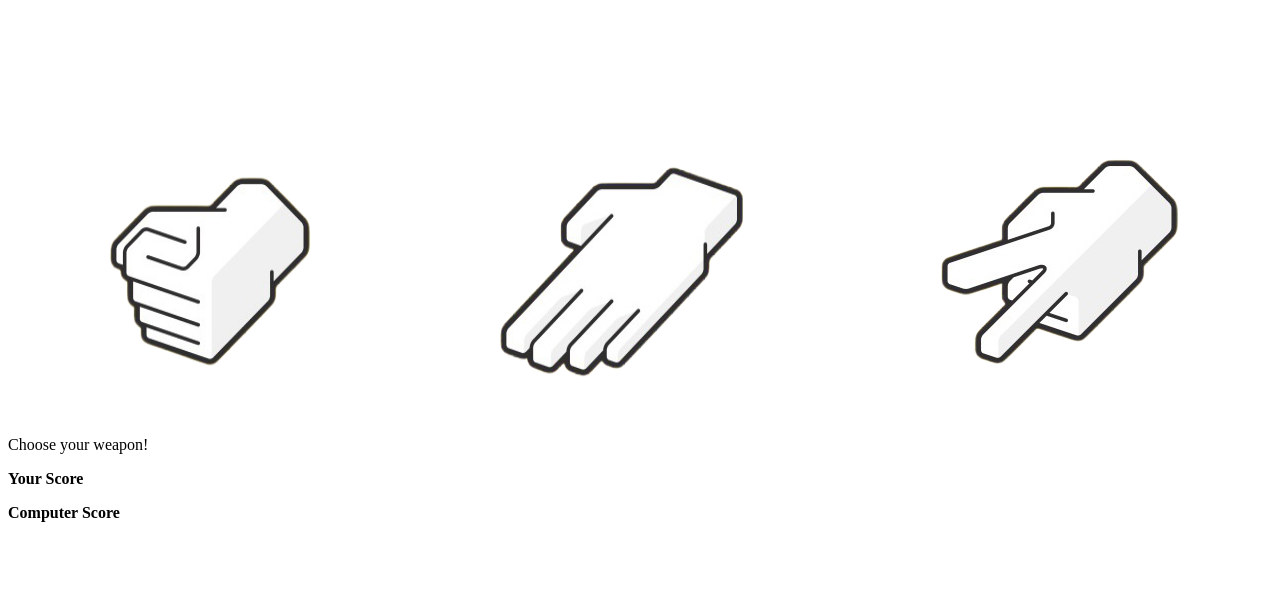
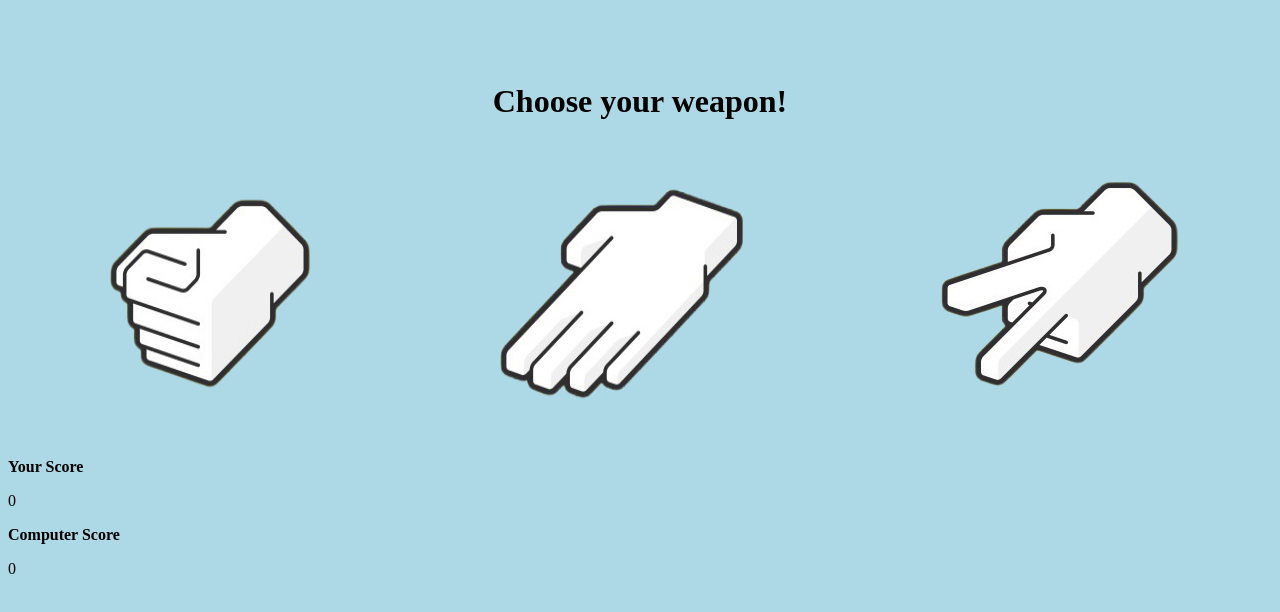
Before and after one commit to Givemeskills/Rock-Paper-Scissors-2.0, a plain HTML site: page index.html in a window 1280 px wide. Drawn offline with Linux system fonts and the light colour scheme.

Commit message:
repositioned round result text, added background colour

```diff
--- a/index.html
+++ b/index.html
@@ -4,27 +4,37 @@
   <title>Rock Paper Scissors</title>
   <link rel = "stylesheet" href = "style.css">
   <meta charset="UTF-8"/>
+  <meta name="viewport" content="width=device-width, initial-scale=1.0">
 </head>
 <body>
+
   <div id = main-page>
+
+    <h1 id = "roundResult">Choose your weapon!</h1>
+
     <div id = buttons>
       <img id = "rock" src = "rock.png">
       <img id = "paper" src = "paper.png">
       <img id = "scissors" src = "scissors.png">
    </div>
+
     <div id = "game-info">
-    <p id = "roundResult">Choose your weapon!</p>
+
       <div id = "scores">
         <div id = "human-score-div">
           <p><b>Your Score</b></p>
-           <p id = "humanScoreDisp"></p>
+          <p id = "humanScoreDisp">0</p>
         </div>
+
         <div id = "computer-score-div">
           <p><b>Computer Score</b></p>
-        <p id = "compScoreDisp"></p>
+          <p id = "compScoreDisp">0</p>
         </div>
+
         <p id = "gameResult"></p>
       </div>
+    </div>
+
   </div>
   <script src = "game.js"></script>
 </body>
--- a/style.css
+++ b/style.css
@@ -1,3 +1,11 @@
+body {
+    background-color: lightblue;
+}
+
+#roundResult {
+    text-align: center;
+}
+
 #main-page {
 height: 50vw;
 display: flex;
@@ -8,4 +16,8 @@ justify-content: center;
 #buttons {
     display: flex;
     justify-content: space-around;
+
 }
+#rock, #paper, #scissors {
+    cursor: pointer;
+}
```
Lines whose indentation alone changed are shown as unchanged.
